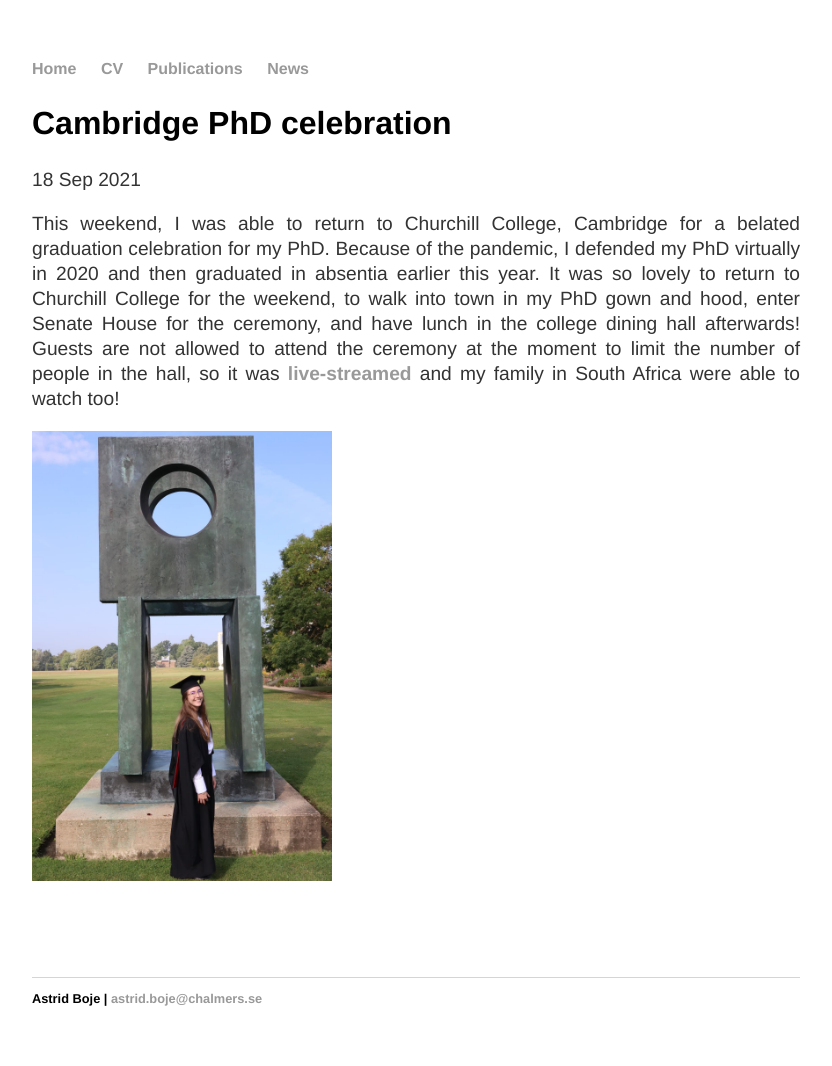
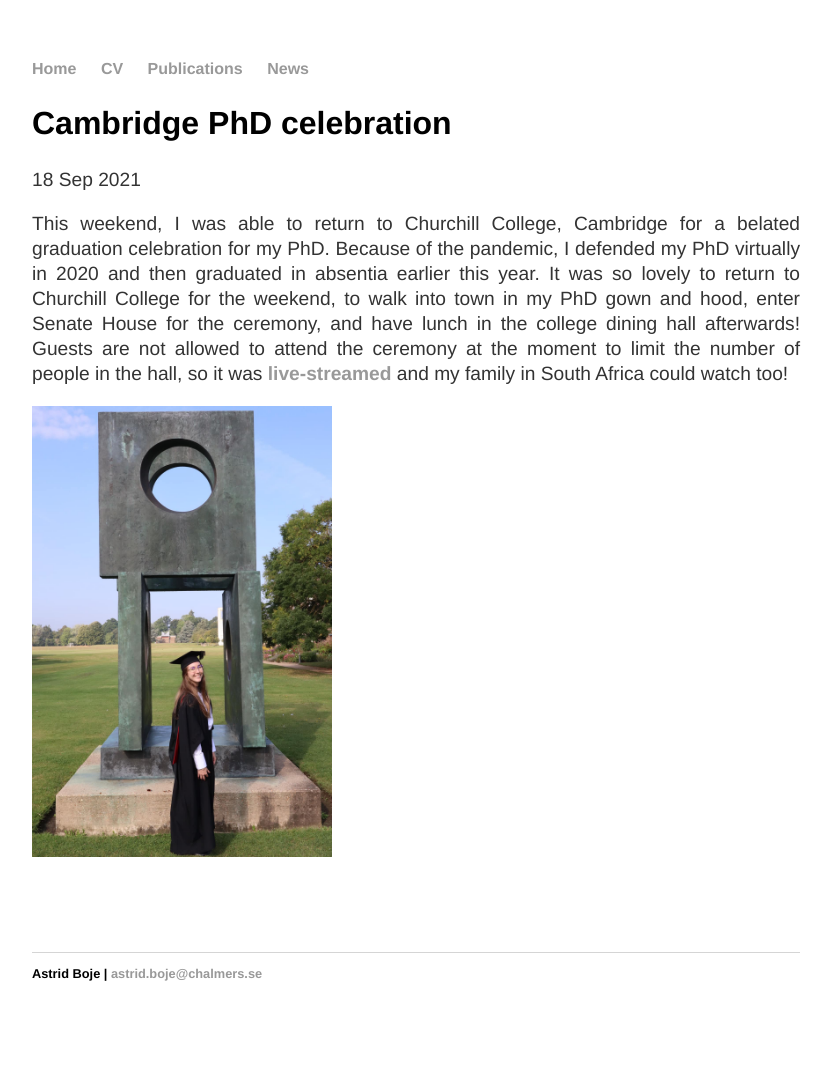
Before and after one commit to aab64/aab64.github.io, a Jekyll site: the page built from _posts/2021-09-18-PhD-celebration.md, in a window 1280 px wide. Shown: the whole page, without its empty margins (224-1056 px from the left). Built offline with Jekyll 4.4.1, drawn with Linux system fonts in a browser that asks for light colours; after the commit the page ends 1041 px from its top, so only the background shows below that.

Commit message:
Update 2021-09-18-PhD-celebration.md

```diff
--- a/_posts/2021-09-18-PhD-celebration.md
+++ b/_posts/2021-09-18-PhD-celebration.md
@@ -11,7 +11,7 @@ date: 2021-09-18
   enter Senate House for the ceremony, and have lunch in the college dining hall afterwards! Guests are not allowed
   to attend the ceremony at the moment to limit the number of people in the hall,
   so it was <a href="https://www.youtube.com/watch?v=wbChq_IbpKI&ab_channel=HTempestGraduations/"><b>live-streamed</b></a> and
-  my family in South Africa were able to watch too!
+  my family in South Africa could watch too!
 </p>
 
 <img src="/images/grad1.jpg" width="300"/>
```
